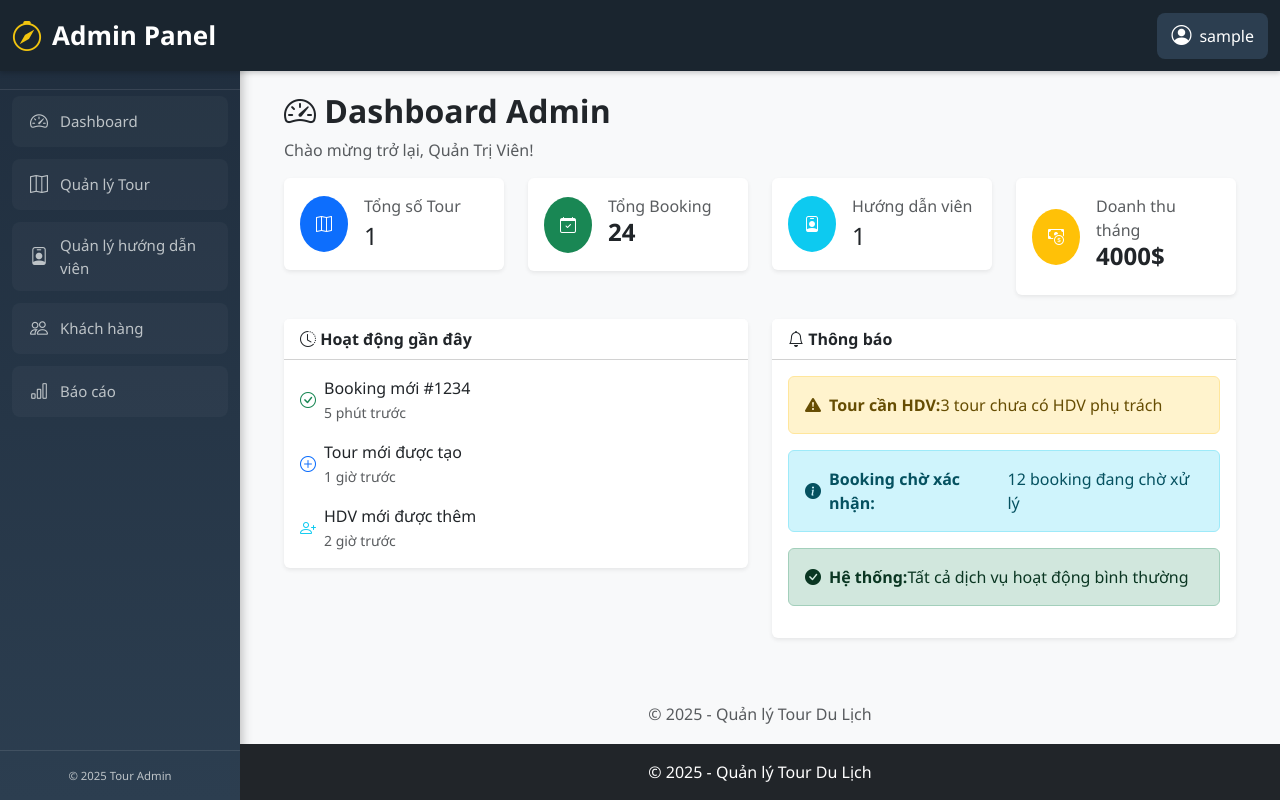
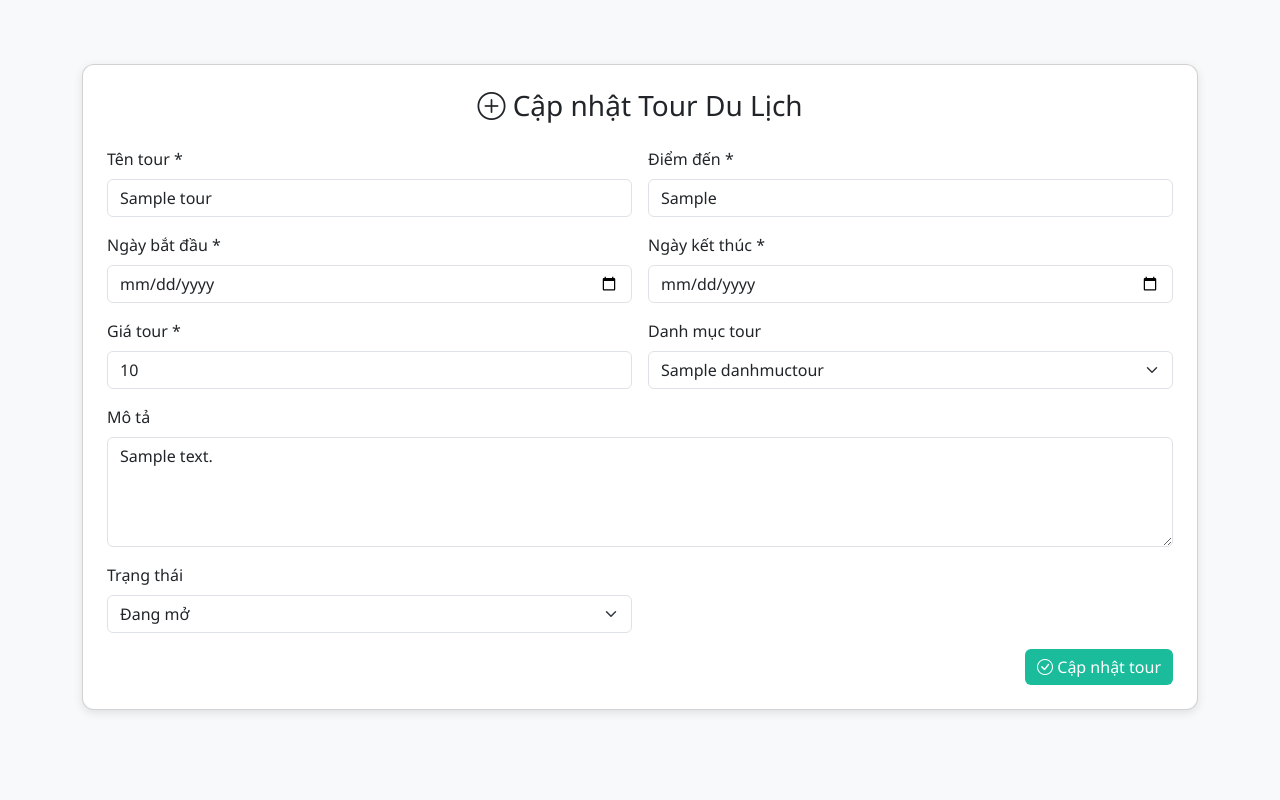
Before and after one commit to ngochao0105/DA1-nh-m-6, a PHP site: page /DA1/?act=edit-tour&id=1 in a window 1280 px wide. Run offline with PHP 8.4, Linux system fonts and the light colour scheme; the visitor is signed in with stand-in values (Sample User, id 1); tables that the repository leaves empty or names only in its code hold one stand-in row (values such as "Sample post").

Commit message:
edit-tour

```diff
--- a/controllers/TourController.php
+++ b/controllers/TourController.php
@@ -60,6 +60,44 @@
 
         require_once "./views/Admin/Quanlytour/createtour.php";
     }
+    public function EditTOur()
+    {
+        if (!isset($_GET['id'])) {
+        header("Location: index.php?act=tour-list");
+        exit;
+        }
+        $id = $_GET['id'];
+        $tour = $this->modelTour->getOneTour($id);
+        $categories =$this->modelTour->getCategories();
+         if($_SERVER['REQUEST_METHOD'] === 'POST'){
+            $tour_name = $_POST['tour_name'];
+            $description = $_POST['description'];
+            $start_date = $_POST['start_date'];
+            $end_date = $_POST['end_date'];
+            $destination = $_POST['destination'];
+            $price = $_POST['price'];
+            $id_danh_muc = $_POST['id_danh_muc'];
+            $status = $_POST['status'];
+        if($tour_name === '' || $description === '' || $start_date=== '' || $end_date==='' || $destination==='' || $price==='' || $id_danh_muc==='' || $status===''){
+
+        }else{
+            $this->modelTour->updateTour(
+            $id,
+            $tour_name,
+            $description,
+            $start_date,
+            $end_date,
+            $destination,
+            $price,
+            $id_danh_muc,
+            $status
+        );
+        header("Location: index.php?act=tour-list");
+    }
+        }
+
+        require_once "./views/Admin/Quanlytour/edittour.php";
+    }
     public function DeleteTour()
     {
         if(!isset($_GET['id'])){
--- a/index.php
+++ b/index.php
@@ -49,6 +49,7 @@
     'tour-list' => (new TourController())->TourList(),
     'createtour' =>(new TourController())->CreateTour(),
     'deletetour' =>(new TourController())->DeleteTour(),
+    'edit-tour' =>(new TourController())->EditTour(),
 
     'guide-management' => (new GuideController())->GuideManagement(),
     'delete-guide' => (new GuideController())->deleteGuide(),
--- a/models/TourModel.php
+++ b/models/TourModel.php
@@ -64,6 +64,49 @@
             ":status" => $status
         ]);
     }
+    public function updateTour(
+            $id,
+        $tour_name,
+        $description,
+        $start_date,
+        $end_date,
+        $destination,
+        $price,
+        $id_danh_muc,
+        $status
+    )
+    {
+         $sql = "UPDATE tour
+            SET tour_name = :tour_name,
+                description = :description,
+                start_date = :start_date,
+                end_date = :end_date,
+                destination = :destination,
+                price = :price,
+                id_danh_muc = :id_danh_muc,
+                status = :status
+            WHERE id = :id";
+
+        $stmt = $this->conn->prepare($sql);
+        $stmt->execute([
+            ":id" =>$id,
+            ":tour_name" => $tour_name,
+            ":description" => $description,
+            ":start_date" => $start_date,
+            ":end_date" => $end_date,
+            ":destination" => $destination,
+            ":price" => $price,
+            ":id_danh_muc" => $id_danh_muc,
+            ":status" => $status
+        ]);
+    }
+    public function getOneTour($id)
+    {
+        $sql = "SELECT * FROM tour WHERE id  = :id";
+        $stmt = $this->conn->prepare($sql);
+        $stmt->execute([':id' => $id]);
+         return $stmt->fetch(PDO::FETCH_ASSOC);
+    }
    public function getCategories() {
     $sql = "SELECT id,category_name FROM danhmuctour ORDER BY category_name ASC";
     return $this->conn->query($sql)->fetchAll(PDO::FETCH_ASSOC);
--- a/views/Admin/Quanlytour/TourList.php
+++ b/views/Admin/Quanlytour/TourList.php
@@ -92,7 +92,7 @@
           ?>
           <span class="badge <?= htmlspecialchars($statusClass) ?>"><?= htmlspecialchars($statusText) ?></span>
         <td>
-          <a href="?act=edit-category&id=<?= $cat['id'] ?>" class="btn btn-sm btn-warning text-white">
+          <a href="?act=edit-tour&id=<?= $cat['id'] ?>" class="btn btn-sm btn-warning text-white">
             <i class="bi bi-pencil"></i>
           </a>
           <a href="?act=deletetour&id=<?= $cat['id'] ?>" class="btn btn-sm btn-danger"
--- a/views/Admin/Quanlytour/edittour.php
+++ b/views/Admin/Quanlytour/edittour.php
@@ -0,0 +1,128 @@
+<!DOCTYPE html>
+<html lang="vi">
+<head>
+  <meta charset="UTF-8">
+  <meta name="viewport" content="width=device-width, initial-scale=1.0">
+  <title>Cập nhật Tour Du Lịch</title>
+  <link href="https://cdn.jsdelivr.net/npm/bootstrap@5.3.2/dist/css/bootstrap.min.css" rel="stylesheet">
+  <link href="https://cdn.jsdelivr.net/npm/bootstrap-icons@1.11.3/font/bootstrap-icons.css" rel="stylesheet">
+
+  <style>
+    body {
+      background-color: #f8f9fa;
+      font-family: "Segoe UI", sans-serif;
+      padding: 40px;
+    }
+    .card {
+      border-radius: 12px;
+      box-shadow: 0 3px 10px rgba(0, 0, 0, 0.1);
+    }
+    .form-label {
+      font-weight: 500;
+    }
+    .btn-primary {
+      background-color: #1abc9c;
+      border: none;
+    }
+    .btn-primary:hover {
+      background-color: #16a085;
+    }
+  </style>
+</head>
+
+<body>
+
+  <div class="container">
+    <div class="card p-4 mt-4">
+      <h3 class="text-center mb-4">
+        <i class="bi bi-plus-circle"></i> Cập nhật Tour Du Lịch
+      </h3>
+
+      <form action="" method="POST">
+
+        <div class="row g-3">
+
+          <input type="hidden" name="id" value="<?= $tour['id'] ?>">
+
+                    <!-- Tên tour -->
+                    <div class="col-md-6">
+                    <label class="form-label">Tên tour *</label>
+                    <input type="text" name="tour_name" class="form-control"
+                            value="<?= htmlspecialchars($tour['tour_name']) ?>" required>
+                    </div>
+
+                    <!-- Điểm đến -->
+                    <div class="col-md-6">
+                    <label class="form-label">Điểm đến *</label>
+                    <input type="text" name="destination" class="form-control"
+                            value="<?= htmlspecialchars($tour['destination']) ?>" required>
+                    </div>
+
+                    <!-- Ngày bắt đầu -->
+                    <div class="col-md-6">
+                    <label class="form-label">Ngày bắt đầu *</label>
+                    <input type="date" name="start_date" class="form-control"
+                            value="<?= $tour['start_date'] ?>" required>
+                    </div>
+
+                    <!-- Ngày kết thúc -->
+                    <div class="col-md-6">
+                    <label class="form-label">Ngày kết thúc *</label>
+                    <input type="date" name="end_date" class="form-control"
+                            value="<?= $tour['end_date'] ?>" required>
+                    </div>
+
+                    <!-- Giá -->
+                    <div class="col-md-6">
+                    <label class="form-label">Giá tour *</label>
+                    <input type="number" name="price" class="form-control"
+                            value="<?= $tour['price'] ?>" required>
+                    </div>
+
+                    <!-- Danh mục -->
+                    <div class="col-md-6">
+                    <label class="form-label">Danh mục tour</label>
+                    <select name="id_danh_muc" class="form-select">
+
+                        <?php foreach ($categories as $cat): ?>
+                        <option value="<?= $cat['id'] ?>"
+                            <?= ($tour['id_danh_muc'] == $cat['id']) ? 'selected' : '' ?>>
+                            <?= htmlspecialchars($cat['category_name']) ?>
+                        </option>
+                        <?php endforeach; ?>
+
+                    </select>
+                    </div>
+
+                    <!-- Mô tả -->
+                    <div class="col-12">
+                    <label class="form-label">Mô tả</label>
+                    <textarea name="description" class="form-control" rows="4"><?= htmlspecialchars($tour['description']) ?></textarea>
+                    </div>
+
+                    <!-- Trạng thái -->
+                    <div class="col-md-6">
+                    <label class="form-label">Trạng thái</label>
+                    <select name="status" class="form-select">
+                        <option value="1" <?= $tour['status'] == 1 ? 'selected' : '' ?>>Đang mở</option>
+                        <option value="0" <?= $tour['status'] == 0 ? 'selected' : '' ?>>Đã đóng</option>
+                        <option value="2" <?= $tour['status'] == 2 ? 'selected' : '' ?>>Sắp mở</option>
+                    </select>
+                    </div>
+
+
+
+                            <div class="col-md-12 text-end">
+                                <button type="submit" class="btn btn-primary">
+                                <i class="bi bi-check-circle"></i> Cập nhật tour
+                                </button>
+                            </div>
+
+        </div>
+      </form>
+
+    </div>
+  </div>
+
+</body>
+</html>
```
